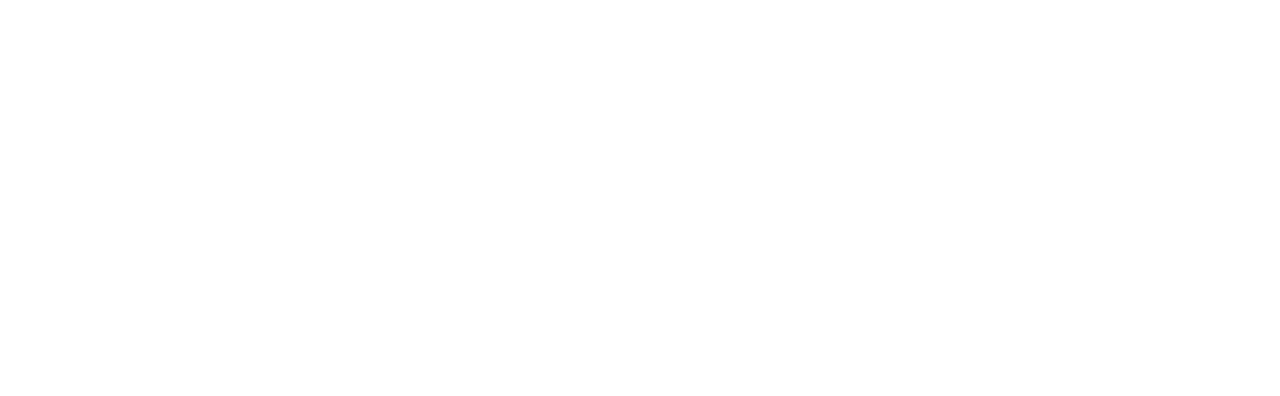
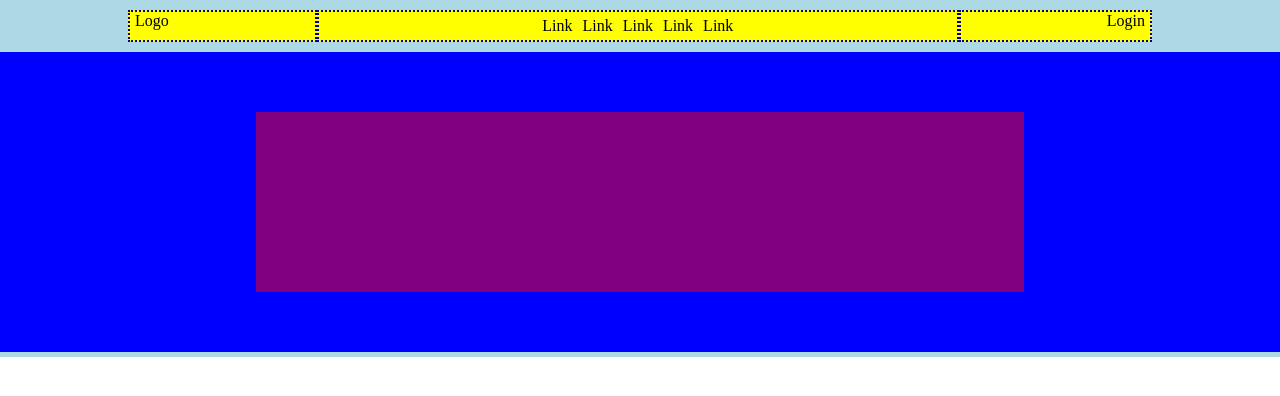
Before and after one commit to andrea-prina/htmlcss-struttura-discord, a plain HTML site: page index.html in a window 1280 px wide. Drawn offline with Linux system fonts and the light colour scheme.

Commit message:
Completato header

```diff
--- a/css/style.css
+++ b/css/style.css
@@ -3,3 +3,82 @@
     padding: 0;
     box-sizing: border-box;
 }
+
+/* TODO Sistemare i colori */
+
+header {
+
+    background-color: #ADD8E6;
+    padding-top: 10px;
+    padding-bottom: 5px;
+
+}
+
+#upper-header {
+    padding: 10px;
+}
+
+.container {
+
+    display: flex;
+    flex-direction: row;
+    width: 80%;
+    margin: 0 auto;
+    background-color: yellow;
+}
+
+.container > div{
+
+    border: 2px dotted darkblue;
+}
+
+ul{
+
+    display: flex;
+    justify-content: center;
+}
+
+.menu-link{
+
+    list-style: none;
+    padding: 5px;
+
+}
+
+.menu-link > a {
+    color: black;
+    text-decoration: none;
+}
+
+/* TODO Allineare al centro testo logo e login */
+.logo {
+    flex-grow: 1;
+    text-align: left;
+    padding-left: 5px;
+}
+
+.menu {
+    flex-grow: 3;
+}
+
+.login {
+    flex-grow: 1;
+    text-align: right;
+    padding-right: 5px;
+}
+
+.large-container {
+    background-color: blue;
+    height: 300px;
+    margin-top: 10px;
+    display: flex;
+    align-items: center;
+    justify-content: center;
+
+}
+
+.central-img {
+    background-color: purple;
+    width: 60%;
+    height: 60%;
+}
--- a/index.html
+++ b/index.html
@@ -5,11 +5,35 @@
     <meta http-equiv="X-UA-Compatible" content="IE=edge">
     <meta name="viewport" content="width=device-width, initial-scale=1.0">
     <link rel="stylesheet" href="./css/style.css">
-    <title>Document</title>
+    <title>Discord</title>
 </head>
 <body>
 
-    <header></header>
+    <header>
+
+        <div class="container">
+
+            <div class="logo">Logo</div>
+
+            <div class="menu">
+                <ul>
+                    <li class="menu-link"><a href="#">Link</a></li>
+                    <li class="menu-link"><a href="#">Link</a></li>
+                    <li class="menu-link"><a href="#">Link</a></li>
+                    <li class="menu-link"><a href="#">Link</a></li>
+                    <li class="menu-link"><a href="#">Link</a></li>
+                </ul>
+            </div>
+
+            <div class="login">Login</div>
+
+        </div>
+
+        <div class="large-container">
+            <div class="central-img"></div>
+        </div>
+
+    </header>
 
     <main></main>
 
```
